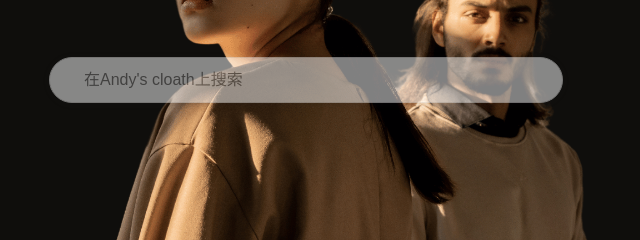
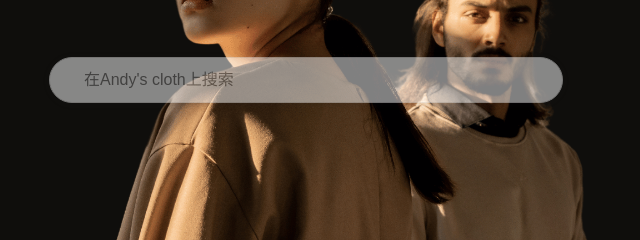
Before and after one commit to chanceandy/cc.github.io, a plain HTML site: page HTML5/首页.html in a window 1280 px wide. Shown: the part 220-460 px from the top of the page, 334-974 px from the left. Drawn offline with Linux system fonts and the light colour scheme.

Commit message:
Update 首页.html

```diff
--- a/HTML5/首页.html
+++ b/HTML5/首页.html
@@ -12,7 +12,7 @@
 
 <body>
     <div class="search-box">
-        <input type="text" class="search-input" placeholder="在Andy's cloath上搜索">
+        <input type="text" class="search-input" placeholder="在Andy's cloth上搜索">
     </div>
 
     <div class="button-container">
```
